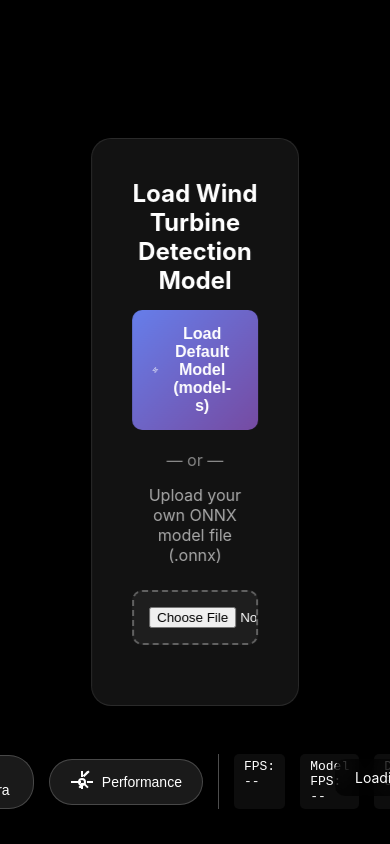
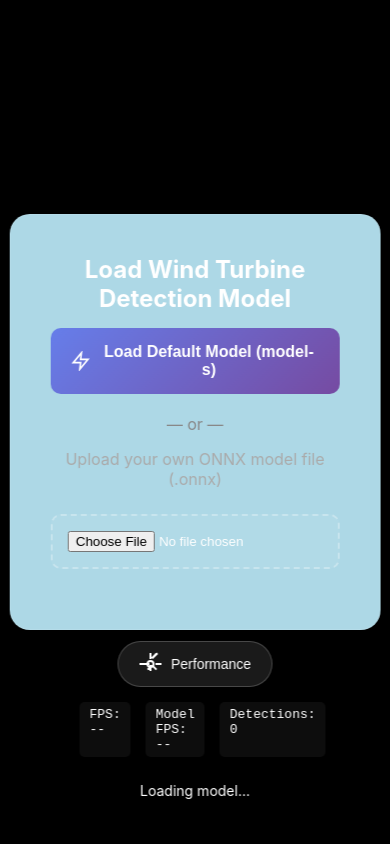
Before and after one commit to Hapyr/Wind-Turbine-Synthetic-Vision, a plain HTML site: page interactive_frontend/index.html in a window 390 px wide. Drawn offline with Linux system fonts and the light colour scheme; a script that the page names is missing.

Commit message:
UI bug fix in frontend.

```diff
--- a/interactive_frontend/index.html
+++ b/interactive_frontend/index.html
@@ -1,12 +1,16 @@
 <!DOCTYPE html>
 <html lang="en">
+
 <head>
     <meta charset="UTF-8">
     <meta name="viewport" content="width=device-width, initial-scale=1.0">
     <title>Wind Turbine Detection</title>
     <link rel="stylesheet" href="styles.css">
 </head>
+
 <body>
+    <div id="main_container">
+
         <div id="container">
             <video id="webcam" autoplay playsinline></video>
             <canvas id="overlay"></canvas>
@@ -15,7 +19,7 @@
         <div id="controls">
             <button id="flipCamera" class="control-btn">
                 <svg width="24" height="24" viewBox="0 0 24 24" fill="none" stroke="currentColor" stroke-width="2">
-                <path d="M21 2v6h-6M3 12a9 9 0 0 1 15-6.7L21 8M3 22v-6h6M21 12a9 9 0 0 1-15 6.7L3 16"/>
+                    <path d="M21 2v6h-6M3 12a9 9 0 0 1 15-6.7L21 8M3 22v-6h6M21 12a9 9 0 0 1-15 6.7L3 16" />
                 </svg>
                 Flip Camera
             </button>
@@ -28,7 +32,9 @@
             <button id="toggleSettings" class="control-btn">
                 <svg width="24" height="24" viewBox="0 0 24 24" fill="none" stroke="currentColor" stroke-width="2">
                     <circle cx="12" cy="12" r="3"></circle>
-                <path d="M12 1v6m0 6v6m5.656-16.97l-4.242 4.243m0 7.071l-4.242 4.243M23 12h-6m-6 0H1m16.97 5.656l-4.243-4.242m0-7.071L18.97 1.343"></path>
+                    <path
+                        d="M12 1v6m0 6v6m5.656-16.97l-4.242 4.243m0 7.071l-4.242 4.243M23 12h-6m-6 0H1m16.97 5.656l-4.243-4.242m0-7.071L18.97 1.343">
+                    </path>
                 </svg>
                 Performance
             </button>
@@ -86,8 +92,9 @@
 
             <div style="margin-bottom: 20px;">
                 <button id="loadDefaultModel" class="default-model-btn">
-                <svg width="20" height="20" viewBox="0 0 24 24" fill="none" stroke="currentColor" stroke-width="2" style="vertical-align: middle; margin-right: 8px;">
-                    <path d="M13 2L3 14h9l-1 8 10-12h-9l1-8z"/>
+                    <svg width="20" height="20" viewBox="0 0 24 24" fill="none" stroke="currentColor" stroke-width="2"
+                        style="vertical-align: middle; margin-right: 8px;">
+                        <path d="M13 2L3 14h9l-1 8 10-12h-9l1-8z" />
                     </svg>
                     Load Default Model (model-s)
                 </button>
@@ -108,5 +115,8 @@
         <!-- Use regular ONNX Runtime (WASM only, no WebGPU) -->
         <script src="https://cdn.jsdelivr.net/npm/onnxruntime-web@1.16.3/dist/ort.min.js"></script>
         <script src="app.js"></script>
+    </div>
+
 </body>
+
 </html>
--- a/interactive_frontend/styles.css
+++ b/interactive_frontend/styles.css
@@ -49,6 +49,9 @@ body {
     border-radius: 50px;
     z-index: 100;
     transition: opacity 0.3s;
+    max-width: 100%;
+    flex-wrap: wrap;
+    justify-content: center;
 }
 
 body.fullscreen #controls {
@@ -91,7 +94,6 @@ body.fullscreen #controls:hover {
     display: flex;
     gap: 15px;
     padding-left: 15px;
-    border-left: 1px solid rgba(255, 255, 255, 0.3);
     font-size: 13px;
     font-family: 'Courier New', monospace;
 }
@@ -103,7 +105,6 @@ body.fullscreen #controls:hover {
 }
 
 #status {
-    position: fixed;
     top: 20px;
     right: 20px;
     padding: 10px 20px;
@@ -133,8 +134,17 @@ body.fullscreen #controls:hover {
     border-radius: 20px;
     border: 1px solid rgba(255, 255, 255, 0.1);
     z-index: 200;
+    text-align: center;
+    display: inline;
     max-width: 500px;
-    text-align: center;
+    width: 95%;
+}
+
+@media only screen and (max-width: 600px) {
+    .upload-panel {
+        background-color: lightblue;
+        max-width: 800px;
+    }
 }
 
 .upload-panel.hidden {
```
Lines whose indentation alone changed are shown as unchanged.
